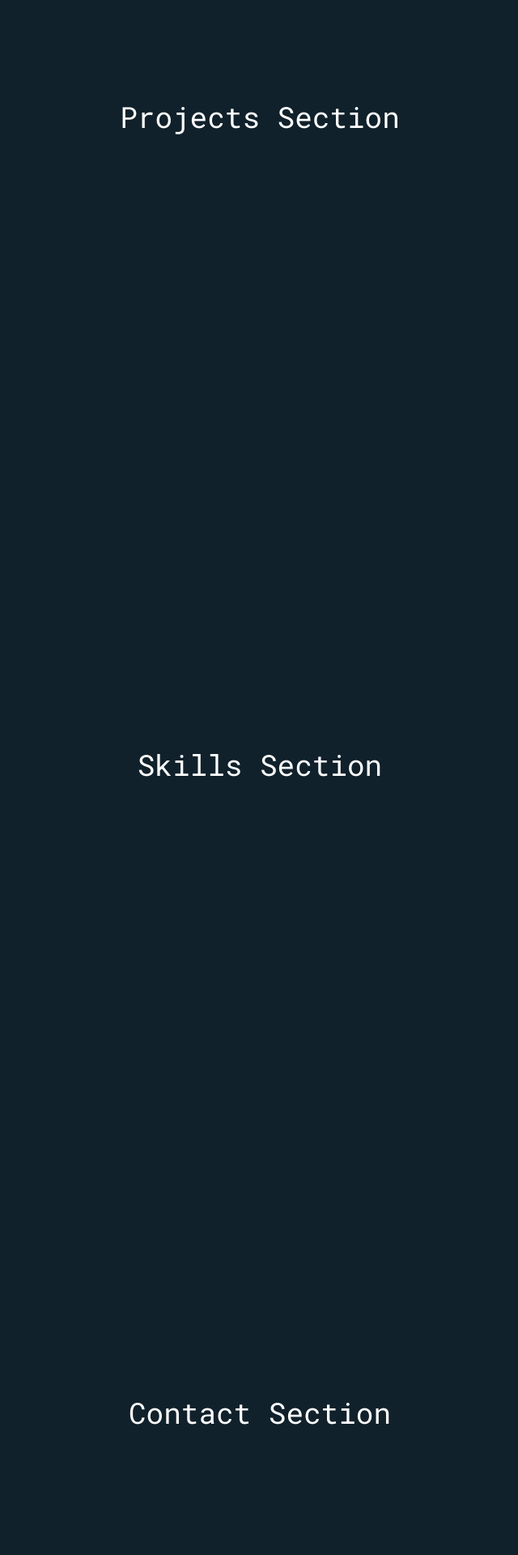
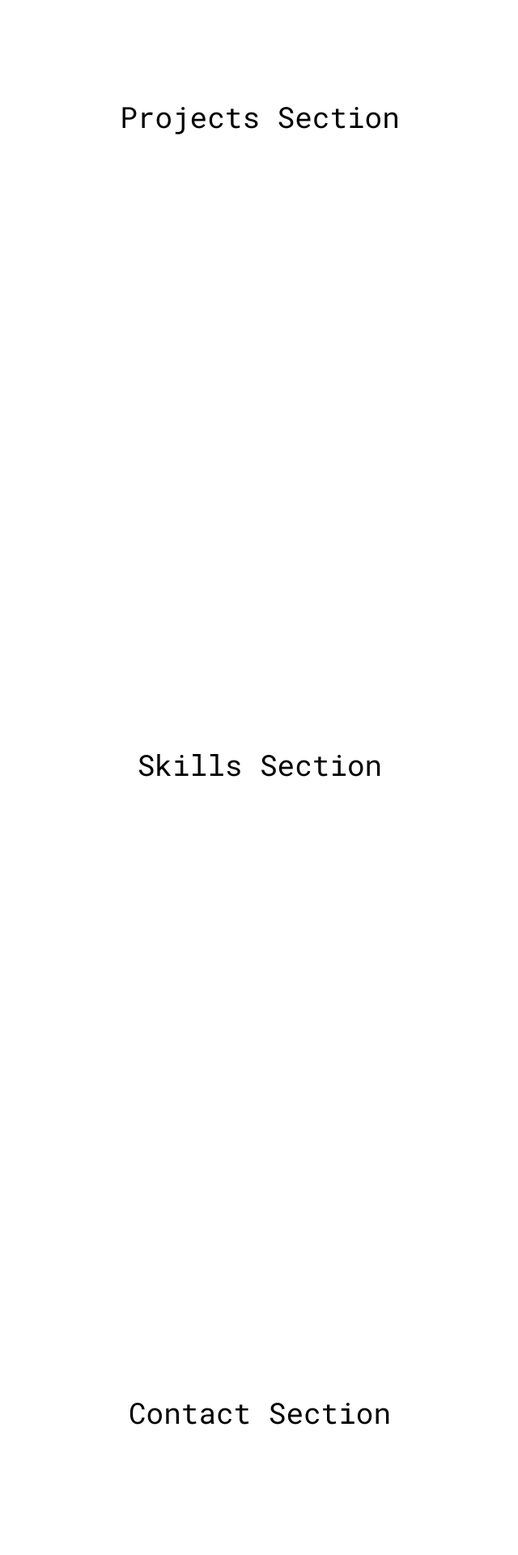
Before and after one commit to oliverrenishaw/Portfolio-react, a React (Vite) app: page / in a window 1280 px wide. Shown: the part 1840-3760 px from the top of the page at 81% size, without its empty margins (319-959 px from the left). Built offline with nearby package versions, Linux system fonts and the light colour scheme.

Commit message:
feat: white background on light mode

```diff
--- a/src/sections/Contact.tsx
+++ b/src/sections/Contact.tsx
@@ -1,9 +1,16 @@
 import React from 'react';
+import { useTheme } from '../themeToggle';
 
 const Contact: React.FC = () => {
+  const { theme } = useTheme();
+
   return (
-    <section className="w-full h-screen bg-[#10212b] flex items-center justify-center">
-      <h2 className="text-white text-4xl">Contact Section</h2>
+    <section
+      className={`w-full h-screen flex items-center justify-center ${theme === 'dark' ? 'bg-[#091218]' : 'bg-[#ffffff]'}`}
+    >
+      <h2 className={`text-4xl ${theme === 'dark' ? 'text-[#ffffff]' : 'text-[#000000]'}`}>
+        Contact Section
+      </h2>
     </section>
   );
 };
--- a/src/sections/Projects.tsx
+++ b/src/sections/Projects.tsx
@@ -1,9 +1,16 @@
 import React from 'react';
+import { useTheme } from '../themeToggle';
 
 const Projects: React.FC = () => {
+  const { theme } = useTheme();
+
   return (
-    <section className="w-full h-screen bg-[#10212b] flex items-center justify-center">
-      <h2 className="text-white text-4xl">Projects Section</h2>
+    <section
+      className={`w-full h-screen flex items-center justify-center ${theme === 'dark' ? 'bg-[#10212b]' : 'bg-[#ffffff]'}`}
+    >
+      <h2 className={`text-4xl ${theme === 'dark' ? 'text-[#ffffff]' : 'text-[#000000]'}`}>
+        Projects Section
+      </h2>
     </section>
   );
 };
--- a/src/sections/Skills.tsx
+++ b/src/sections/Skills.tsx
@@ -1,9 +1,16 @@
 import React from 'react';
+import { useTheme } from '../themeToggle';
 
 const Skills: React.FC = () => {
+  const { theme } = useTheme();
+
   return (
-    <section className="w-full h-screen bg-[#10212b] flex items-center justify-center">
-      <h2 className="text-white text-4xl">Skills Section</h2>
+    <section
+      className={`w-full h-screen flex items-center justify-center ${theme === 'dark' ? 'bg-[#10212b]' : 'bg-[#ffffff]'}`}
+    >
+      <h2 className={`text-4xl ${theme === 'dark' ? 'text-[#ffffff]' : 'text-[#000000]'}`}>
+        Skills Section
+      </h2>
     </section>
   );
 };
```
